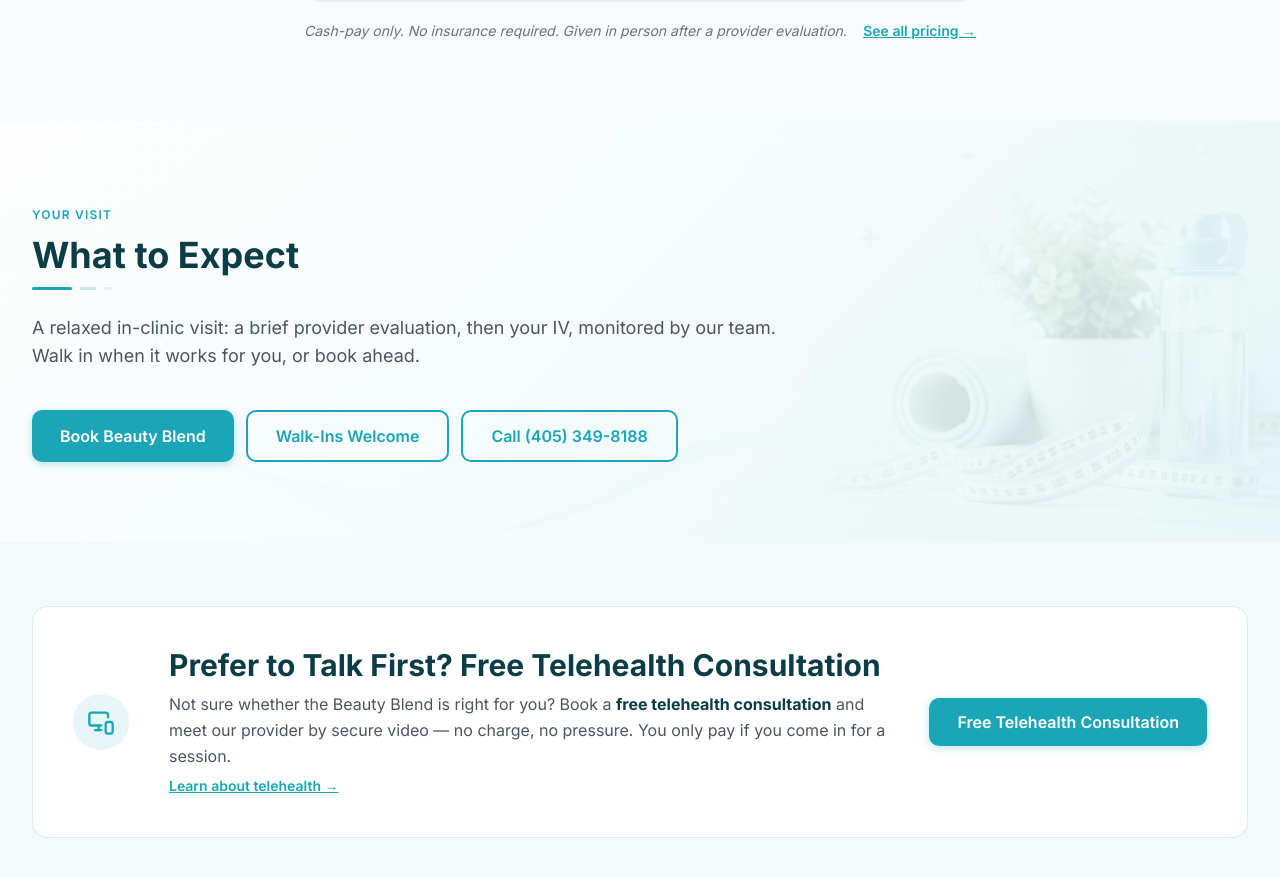
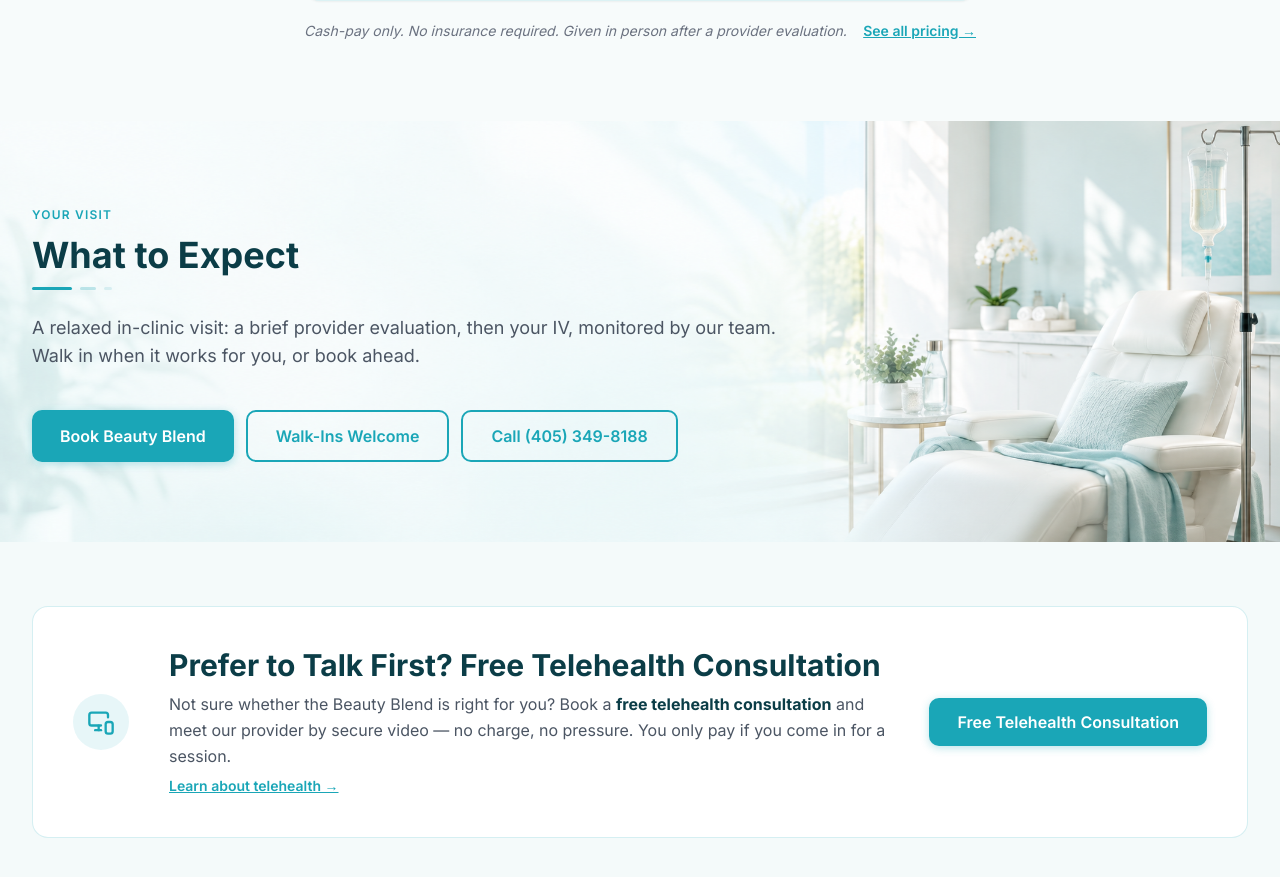
Before and after one commit to Echo5Digital/Ebenezer-tele-health, a Next.js app: page /iv-therapy/beauty-blend in a window 1280 px wide. Shown: the part 2660-3537 px from the top of the page. Built offline with nearby package versions, Linux system fonts and the light colour scheme.

Commit message:
Swap What to Expect background image and remove white overlays
Use the dedicated what-to-expect image on both pages' Your Visit
section, and drop the white overlay on that section and the Myers'
Cocktail hero so both banners show through without a white wash.

```diff
--- a/app/iv-therapy/beauty-blend/page.js
+++ b/app/iv-therapy/beauty-blend/page.js
@@ -456,18 +456,10 @@ export default function BeautyBlendPage() {
         aria-labelledby="what-to-expect-heading"
       >
         <Image
-          src="/in-person-online.webp"
-          alt="In-person and telehealth care background at Ebenezer Health Clinic Oklahoma City"
+          src="/what to expect.png"
+          alt="What to expect at your Beauty Blend IV visit at Ebenezer Health Clinic Oklahoma City"
           fill
           className="object-cover"
-        />
-        <div
-          className="absolute inset-0"
-          style={{
-            background:
-              'linear-gradient(135deg, rgba(255,255,255,0.93) 0%, rgba(232,247,247,0.82) 100%)',
-          }}
-          aria-hidden="true"
         />
         <div className="relative mx-auto max-w-7xl px-4 sm:px-6 lg:px-8 py-16 md:py-20">
           <div className="max-w-3xl">
--- a/app/iv-therapy/myers-cocktail/page.js
+++ b/app/iv-therapy/myers-cocktail/page.js
@@ -159,15 +159,6 @@ export default function MyersCocktailPage() {
           fill
           priority
           className="object-cover"
-        />
-        {/* Overlay: solid left → transparent right so text is always legible */}
-        <div
-          className="absolute inset-0"
-          style={{
-            background:
-              'linear-gradient(105deg, rgba(255,255,255,0.65) 0%, rgba(255,255,255,0.58) 40%, rgba(255,255,255,0.35) 65%, rgba(255,255,255,0.05) 100%)',
-          }}
-          aria-hidden="true"
         />
         <div className="relative mx-auto max-w-7xl px-4 sm:px-6 lg:px-8 py-36 md:py-52">
           <div className="max-w-3xl">
@@ -456,18 +447,10 @@ export default function MyersCocktailPage() {
         aria-labelledby="what-to-expect-heading"
       >
         <Image
-          src="/in-person-online.webp"
-          alt="In-person and telehealth care background at Ebenezer Health Clinic Oklahoma City"
+          src="/what to expect.png"
+          alt="What to expect at your Myers' Cocktail IV visit at Ebenezer Health Clinic Oklahoma City"
           fill
           className="object-cover"
-        />
-        <div
-          className="absolute inset-0"
-          style={{
-            background:
-              'linear-gradient(135deg, rgba(255,255,255,0.93) 0%, rgba(232,247,247,0.82) 100%)',
-          }}
-          aria-hidden="true"
         />
         <div className="relative mx-auto max-w-7xl px-4 sm:px-6 lg:px-8 py-16 md:py-20">
           <div className="max-w-3xl">
```
Also changed, not shown: public/what to expect.png (added).
